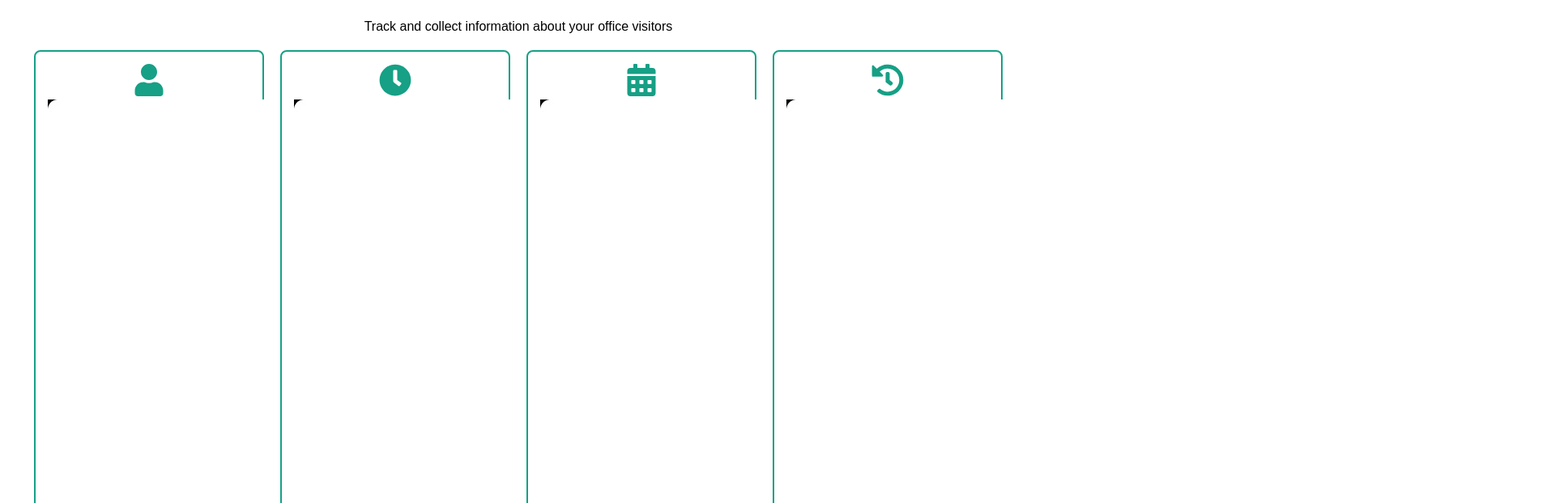
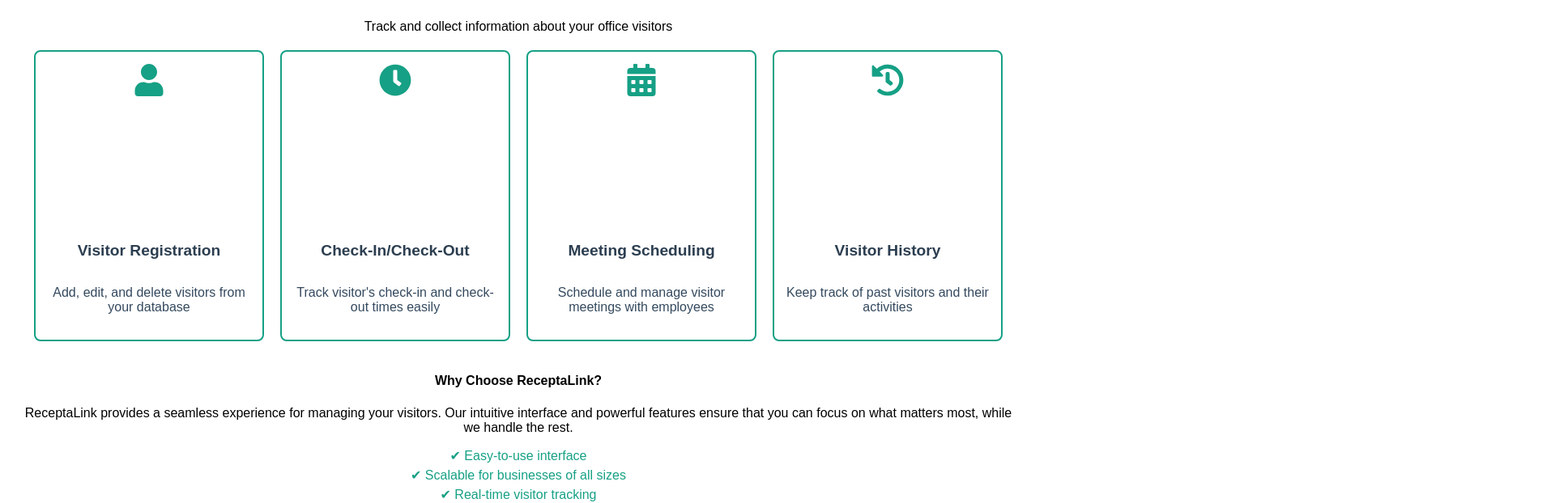
Before and after one commit to sachin59921/ReceptaLink-Your-Reception-Connection, a React (Create React App) app: page /Home in a window 1280 px wide. Shown: the part 420-1042 px from the top of the page at 81% size, 1920 px wide, since content can reach past the window. Built offline with nearby package versions, Linux system fonts and the light colour scheme.

Commit message:
add react-icons dependency and update Home component styles

```diff
--- a/package.json
+++ b/package.json
@@ -11,6 +11,7 @@
     "mongoose": "^8.8.2",
     "react": "^18.3.1",
     "react-dom": "^18.3.1",
+    "react-icons": "^5.4.0",
     "react-router-dom": "^7.0.1",
     "react-scripts": "5.0.1",
     "web-vitals": "^2.1.4"
--- a/src/components/Home.css
+++ b/src/components/Home.css
@@ -41,11 +41,18 @@
 
   .card {
     border: 2px solid #16a085;
+    height: fit-content;
     width: 250px;
     padding: 15px;
     text-align: center;
     border-radius: 8px;
     transition: transform 0.3s, box-shadow 0.3s;
+  }
+
+  .card img {
+    width: 230px;
+    height: 140px;
+    border-radius: 50%;
   }
 
   .card-hover:hover {
--- a/src/components/Home.js
+++ b/src/components/Home.js
@@ -22,7 +22,7 @@
         {/* Card 1 */}
         <div className="card card-hover">
           <FaUser size={40} style={{ color: "#16a085" }} />
-          <img src={visitorImage} alt="Visitor Registration" className="card-image" />
+          <img src={visitorImage} alt="Visitor Registration" className="card-image" height={200} width={100} />
           <h5 className="card-title">Visitor Registration</h5>
           <p className="card-text">
             Add, edit, and delete visitors from your database
```
Also changed, not shown: 1 other file (tests, documents, lock files or other folders).
